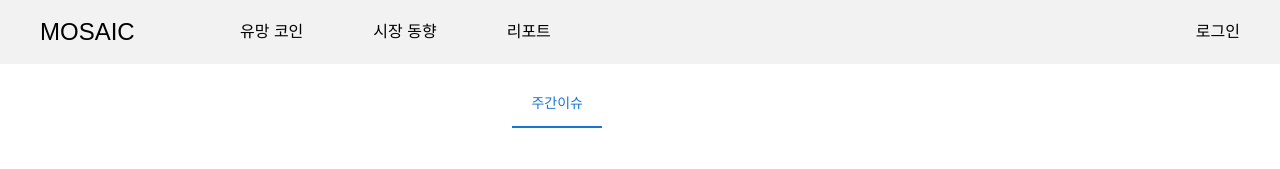
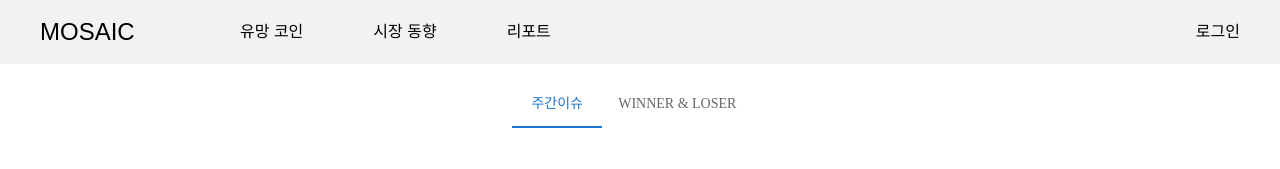
Before and after one commit to holyhansss/MOSAIC_FE, a React (Create React App) app: page /reportDetail/1/1/1/1 in a window 1280 px wide. Shown: the top 169 px of the page. Built offline with nearby package versions, Linux system fonts and the light colour scheme; no server answers; the database is empty; a web font is replaced by a local one.

Commit message:
Fix winner loser tab color and title

```diff
--- a/src/components/Report/Winner.js
+++ b/src/components/Report/Winner.js
@@ -57,7 +57,7 @@ const Winner = ({ user, id, title, writer, date }) => {
               gutterBottom
               sx={{ fontWeight: "bold", m: 1 }}
             >
-              Winner&Loser
+              Winner & Loser
             </Typography>
             <Box
               sx={{
--- a/src/pages/ReportDetail.js
+++ b/src/pages/ReportDetail.js
@@ -183,8 +183,8 @@ export default function ReportDetail({ user }) {
               aria-label="lab API tabs example"
               sx={{ justifyContent: "center" }}
             >
-              <Tab label="주간이슈" value="1" sx={{ color: "white" }} />
-              <Tab label="Winner & Loser" value="2" sx={{ color: "white" }} />
+              <Tab label="주간이슈" value="1" />
+              <Tab label="Winner & Loser" value="2" />
             </TabList>
           </Box>
         </Container>
```
